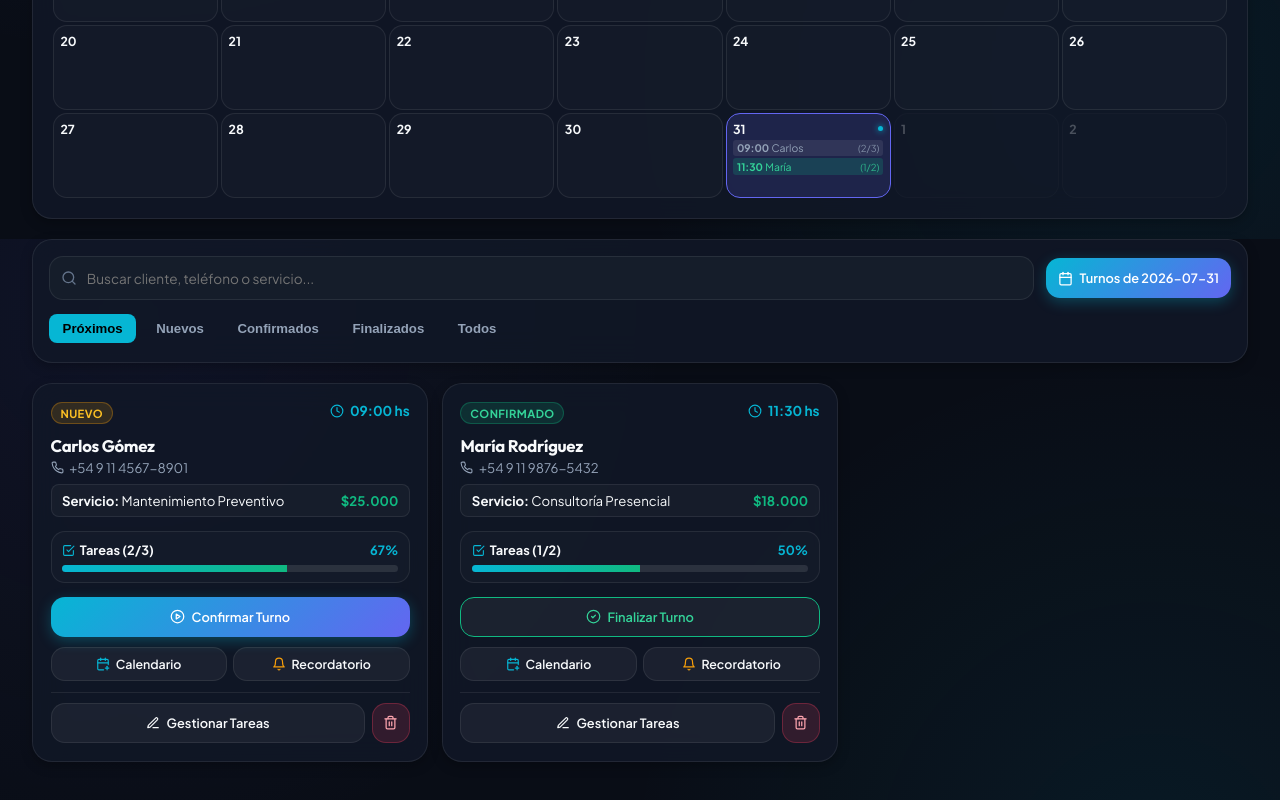
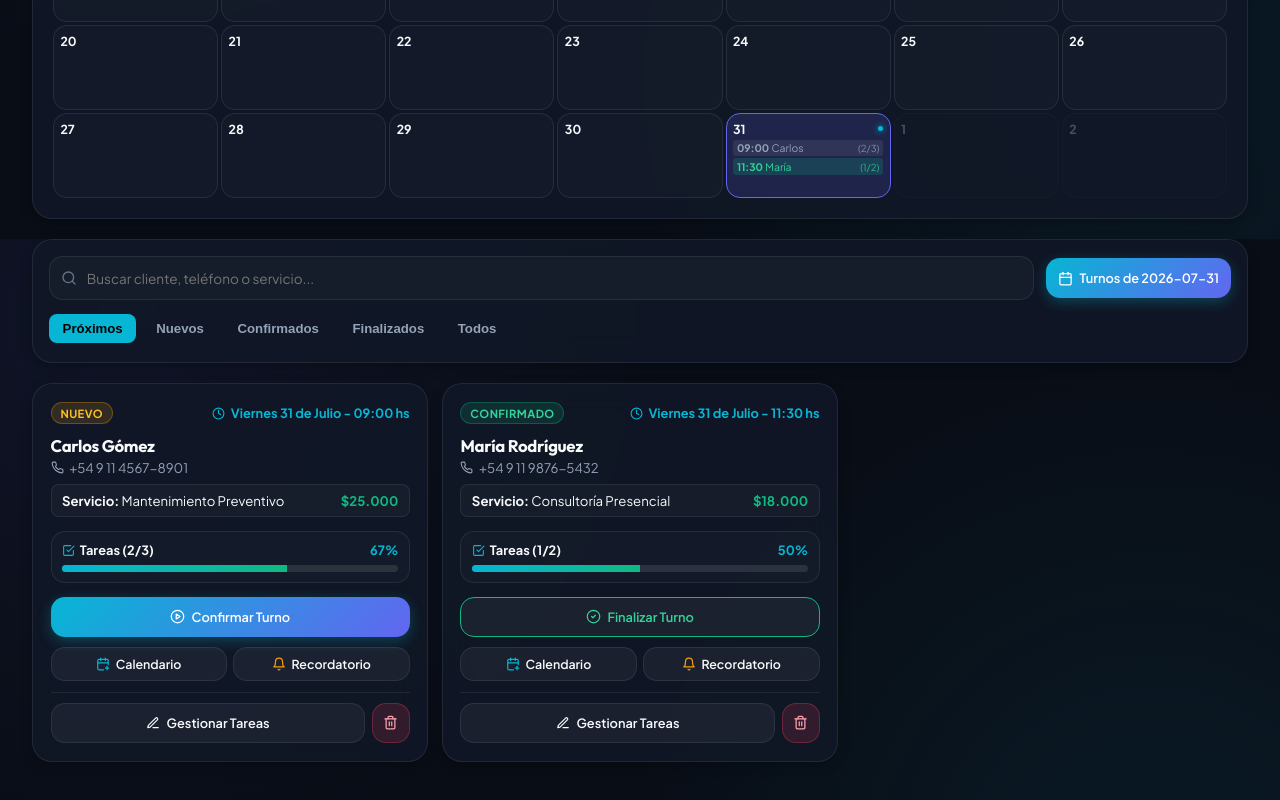
Before and after one commit to facundoiglesias84-create/gestion-de-turnos-v.2, a React (Vite) app: page / in a window 1280 px wide. Shown: the part 561-1361 px from the top of the page. Built offline with nearby package versions, Linux system fonts and the light colour scheme; no server answers.

Commit message:
Formato de fecha completa Lunes 7 de Junio - 09:00 hs y toque de calendario exclusivo para filtrar sin abrir edicion

```diff
--- a/src/components/CalendarView.jsx
+++ b/src/components/CalendarView.jsx
@@ -7,7 +7,7 @@ const MONTH_NAMES = [
   'Julio', 'Agosto', 'Septiembre', 'Octubre', 'Noviembre', 'Diciembre'
 ];
 
-export const CalendarView = ({ turnos, selectedDate, setSelectedDate, onOpenNewTurno, onSelectTurno }) => {
+export const CalendarView = ({ turnos, selectedDate, setSelectedDate, onOpenNewTurno }) => {
   const initialDateObj = selectedDate ? new Date(selectedDate + 'T00:00:00') : new Date();
 
   const [currentYear, setCurrentYear] = useState(initialDateObj.getFullYear());
@@ -148,9 +148,10 @@ export const CalendarView = ({ turnos, selectedDate, setSelectedDate, onOpenNewT
                       className={`mini-turno-chip ${t.estado}`}
                       onClick={(e) => {
                         e.stopPropagation();
-                        onSelectTurno(t);
+                        // Al tocar la celda o el chip SOLO filtra la fecha en lugar de abrir el modal de edicion
+                        setSelectedDate(dateStr);
                       }}
-                      title={`${t.horaInicio} - ${t.clienteNombre} (${t.servicio})`}
+                      title={`Turno de ${t.clienteNombre} (${t.horaInicio} hs)`}
                     >
                       <strong>{t.horaInicio}</strong> {t.clienteNombre.split(' ')[0]}
                       {totalTasks > 0 && (
--- a/src/components/TurnosListView.jsx
+++ b/src/components/TurnosListView.jsx
@@ -1,6 +1,20 @@
 import React, { useState } from 'react';
 import { Search, Calendar as CalendarIcon, Clock, Phone, CheckSquare, Trash2, Edit3, CalendarPlus, Bell, CheckCircle2, PlayCircle } from 'lucide-react';
 import { openCalendarEvent } from '../utils/calendarHelper';
+
+const formatFechaCompleta = (fechaStr, horaStr) => {
+  if (!fechaStr) return horaStr ? `${horaStr} hs` : '';
+  const [year, month, day] = fechaStr.split('-').map(Number);
+  const dateObj = new Date(year, month - 1, day);
+
+  const dias = ['Domingo', 'Lunes', 'Martes', 'Miércoles', 'Jueves', 'Viernes', 'Sábado'];
+  const meses = ['Enero', 'Febrero', 'Marzo', 'Abril', 'Mayo', 'Junio', 'Julio', 'Agosto', 'Septiembre', 'Octubre', 'Noviembre', 'Diciembre'];
+
+  const nombreDia = dias[dateObj.getDay()];
+  const nombreMes = meses[dateObj.getMonth()];
+
+  return `${nombreDia} ${day} de ${nombreMes} - ${horaStr} hs`;
+};
 
 export const TurnosListView = ({
   turnos,
@@ -70,6 +84,7 @@ export const TurnosListView = ({
           </button>
         </div>
 
+        {/* Filtros de Estado */}
         <div style={{ display: 'flex', gap: '0.4rem', marginTop: '0.85rem', overflowX: 'auto', paddingBottom: '0.2rem' }}>
           {[
             { id: 'proximos', label: 'Próximos' },
@@ -122,14 +137,15 @@ export const TurnosListView = ({
             return (
               <div key={t.id} className="glass-panel" style={{ padding: '1.1rem', display: 'flex', flexDirection: 'column' }}>
                 <div>
-                  <div style={{ display: 'flex', alignItems: 'flex-start', justifyContent: 'space-between', marginBottom: '0.65rem' }}>
+                  <div style={{ display: 'flex', alignItems: 'center', justifyContent: 'space-between', marginBottom: '0.65rem', gap: '0.5rem', flexWrap: 'wrap' }}>
                     <span className={`badge ${badgeClass}`}>
                       {t.estado === 'nuevo' ? 'NUEVO' : t.estado.toUpperCase()}
                     </span>
 
-                    <div style={{ display: 'flex', alignItems: 'center', gap: '0.35rem', fontSize: '0.85rem', color: 'var(--accent-cyan)', fontWeight: 700 }}>
-                      <Clock size={14} />
-                      <span>{t.horaInicio} hs</span>
+                    {/* Nombre del día, número de día y hora: ej: "Lunes 7 de Junio - 09:00 hs" */}
+                    <div style={{ display: 'flex', alignItems: 'center', gap: '0.35rem', fontSize: '0.8rem', color: 'var(--accent-cyan)', fontWeight: 700 }}>
+                      <Clock size={13} />
+                      <span>{formatFechaCompleta(t.fecha, t.horaInicio)}</span>
                     </div>
                   </div>
 
@@ -163,7 +179,7 @@ export const TurnosListView = ({
                   </div>
                 </div>
 
-                {/* PASO A PASO PROFESIONAL DE ESTADO */}
+                {/* Avanzar Estado */}
                 <div style={{ marginBottom: '0.65rem' }}>
                   {t.estado === 'nuevo' || t.estado === 'pendiente' ? (
                     <button
```
